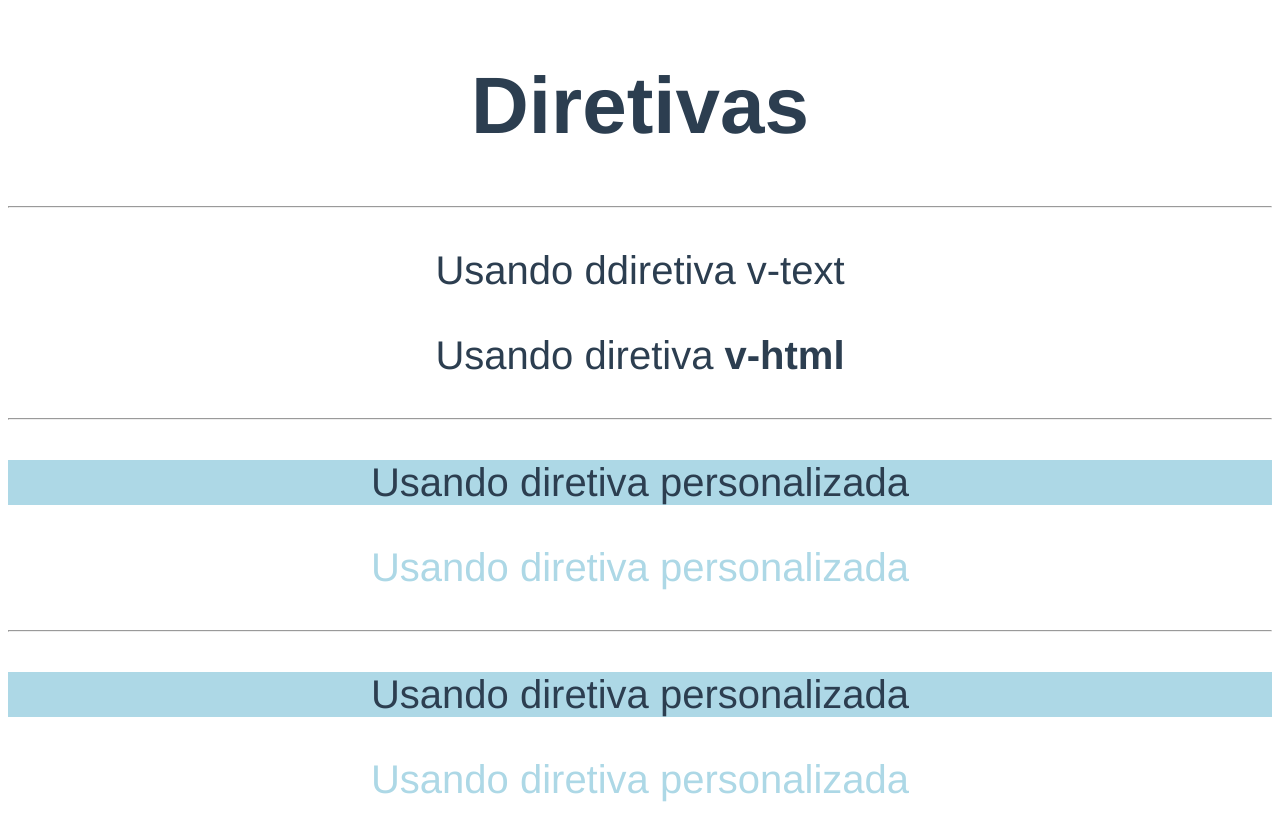
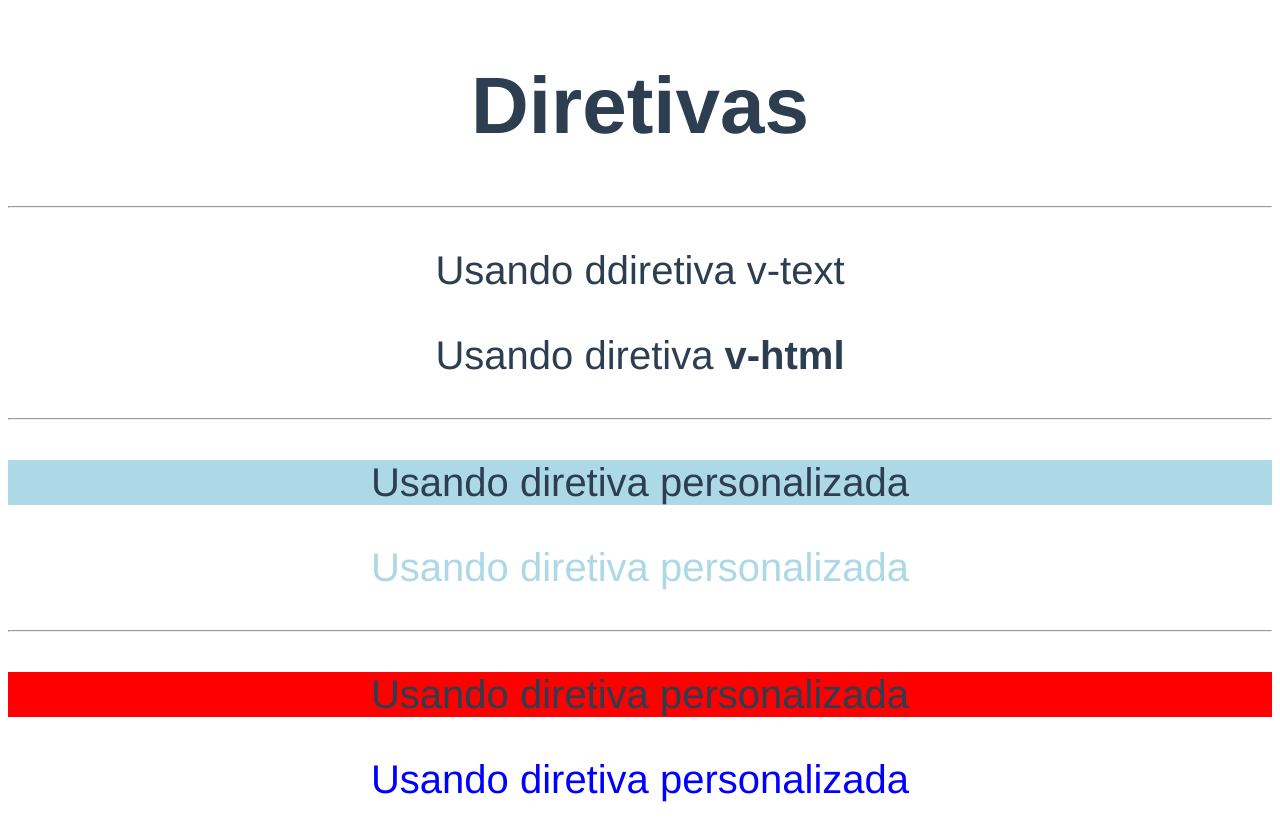
Before and after one commit to JFmaia/curso_vue, a Vue app in the folder diretivas/diretivas-exercicios/: page / in a window 1280 px wide. Built offline with nearby package versions, Linux system fonts and the light colour scheme.

Commit message:
chore: Passando valores alem da cor para diretiva.

```diff
--- a/diretivas/diretivas-exercicios/src/App.vue
+++ b/diretivas/diretivas-exercicios/src/App.vue
@@ -10,8 +10,8 @@
 		<p v-destaque:fundo.atrasar="cor">Usando diretiva personalizada</p>
 		<p v-destaque="cor">Usando diretiva personalizada</p>
 		<hr>
-		<p v-destaque-local:fundo.atrasar.alternar="cor">Usando diretiva personalizada</p>
-		<p v-destaque-local.atrasar="cor">Usando diretiva personalizada</p>
+		<p v-destaque-local:fundo.atrasar.alternar="{cor1:'green', cor2:'red', atraso:2000, intervalo:200}">Usando diretiva personalizada</p>
+		<p v-destaque-local.atrasar="{cor1:'blue', atraso:5000}">Usando diretiva personalizada</p>
 	</div>
 </template>
 
@@ -29,10 +29,10 @@
 				}
 
 				let atraso = 0
-				if(binding.modifiers['atrasar']) atraso = 3000;
+				if(binding.modifiers['atrasar']) atraso = binding.value.atraso;
 
-				const cor1 = binding.value;
-				const cor2 = "purple"
+				const cor1 = binding.value.cor1;
+				const cor2 = binding.value.cor2
 				let corAtual = cor1
 
 				setTimeout(()=>{
@@ -40,9 +40,9 @@
 						setInterval(()=>{
 							corAtual = corAtual === cor1 ? cor2 : cor1;
 							aplicarCor(corAtual)
-						},1000)
+						},binding.value.intervalo)
 					}else{
-						aplicarCor(binding.value)
+						aplicarCor(binding.value.cor1)
 					}
 				},atraso)
 			}
```
